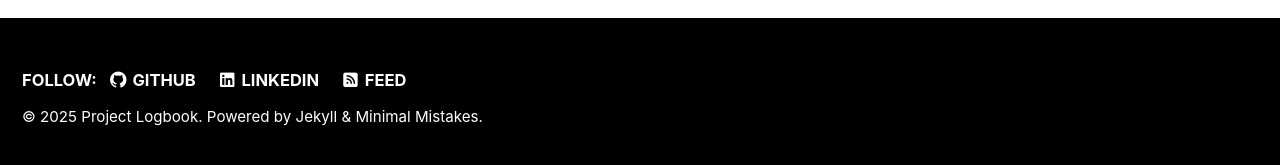
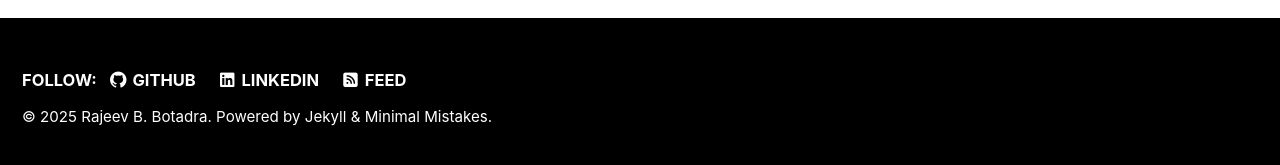
Before and after one commit to RajeevBotadra/RajeevBotadra.github.io, a Jekyll site: the page built from index.md, in a window 1280 px wide. Shown: the part 727-892 px from the top of the page. Built offline with Jekyll 4.4.1, drawn with Linux system fonts in a browser that asks for light colours; cached includes are drawn as plain includes.

Commit message:
Updated copyright label

```diff
--- a/_config.yml
+++ b/_config.yml
@@ -31,7 +31,7 @@ masthead_title           : "" # overrides the website title displayed in the mas
 breadcrumbs              : # true, false (default)
 words_per_minute         : 200
 enable_copy_code_button  : # true, false (default)
-copyright                : # "copyright" name, defaults to site.title
+copyright                : "Rajeev B. Botadra" # "copyright" name, defaults to site.title
 copyright_url            : # "copyright" URL, defaults to site.url
 comments:
   provider               : # false (default), "disqus", "discourse", "facebook", "staticman", "staticman_v2", "utterances", "giscus", "custom"
```
